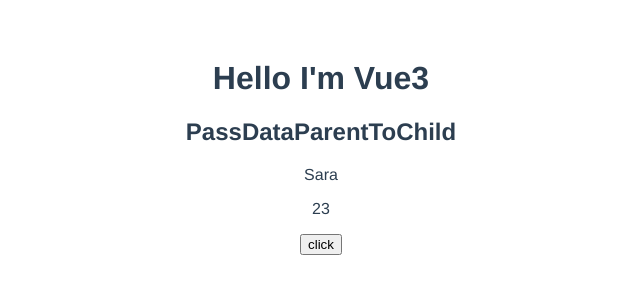
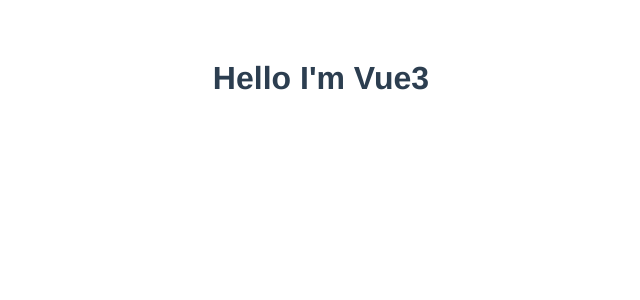
Before and after one commit to mofachhalhossain/Vue-For-Beginner, a Vue app: page / in a window 1280 px wide. Shown: the top 300 px of the page, without its empty margins (319-959 px from the left). Built offline with nearby package versions, Linux system fonts and the light colour scheme.

Commit message:
ReuseComponents

```diff
--- a/src/App.vue
+++ b/src/App.vue
@@ -9,7 +9,13 @@
   <!-- <CheckboxAndRadioButton /> -->
   <!-- <Condition /> -->
   <!-- <ForLoop /> -->
-  <PassDataParentToChild :name="name" :user="user" :getemail="getemail" />
+  <!-- <PassDataParentToChild :name="name" :user="user" :getemail="getemail" /> -->
+
+  <!-- <ul>
+    <li v-for="item in users" :key="item">
+      <ReuseComponents :data="item" />
+    </li>
+  </ul> -->
 </template>
 
 <script>
@@ -22,7 +28,8 @@
 /* import CheckboxAndRadioButton from "./components/CheckboxAndRadioButton.vue"; */
 /* import Condition from "./components/Condition.vue"; */
 /* import ForLoop from "./components/ForLoop.vue"; */
-import PassDataParentToChild from "./components/PassDataParentToChild.vue";
+/* import PassDataParentToChild from "./components/PassDataParentToChild.vue"; */
+/* import ReuseComponents from "./components/ReuseComponents.vue"; */
 
 export default {
   name: "App",
@@ -36,9 +43,11 @@
     /* CheckboxAndRadioButton, */
     /* Condition, */
     /* ForLoop, */
-    PassDataParentToChild,
+    /* PassDataParentToChild, */
+    /* ReuseComponents, */
   },
-  data() {
+  /*  data passing from parent to child: */
+  /* data() {
     return {
       name: "Sara",
       user: {
@@ -52,6 +61,17 @@
       alert("Function called");
     },
   },
+}; */
+
+  /* data() {
+    return {
+      users: [
+        { name: "Sara", age: "23" },
+        { name: "John", age: "24" },
+        { name: "Bob", age: "25" },
+      ],
+    };
+}; */
 };
 </script>
 
--- /dev/null
+++ b/src/components/ReuseComponents.vue
@@ -0,0 +1,14 @@
+<template>
+  <h1>{{ data.name + data.age }}</h1>
+</template>
+
+<script>
+export default {
+  name: "ReuseComponents",
+  props: {
+    data: Object,
+  },
+};
+</script>
+
+<style scoped></style>
```
